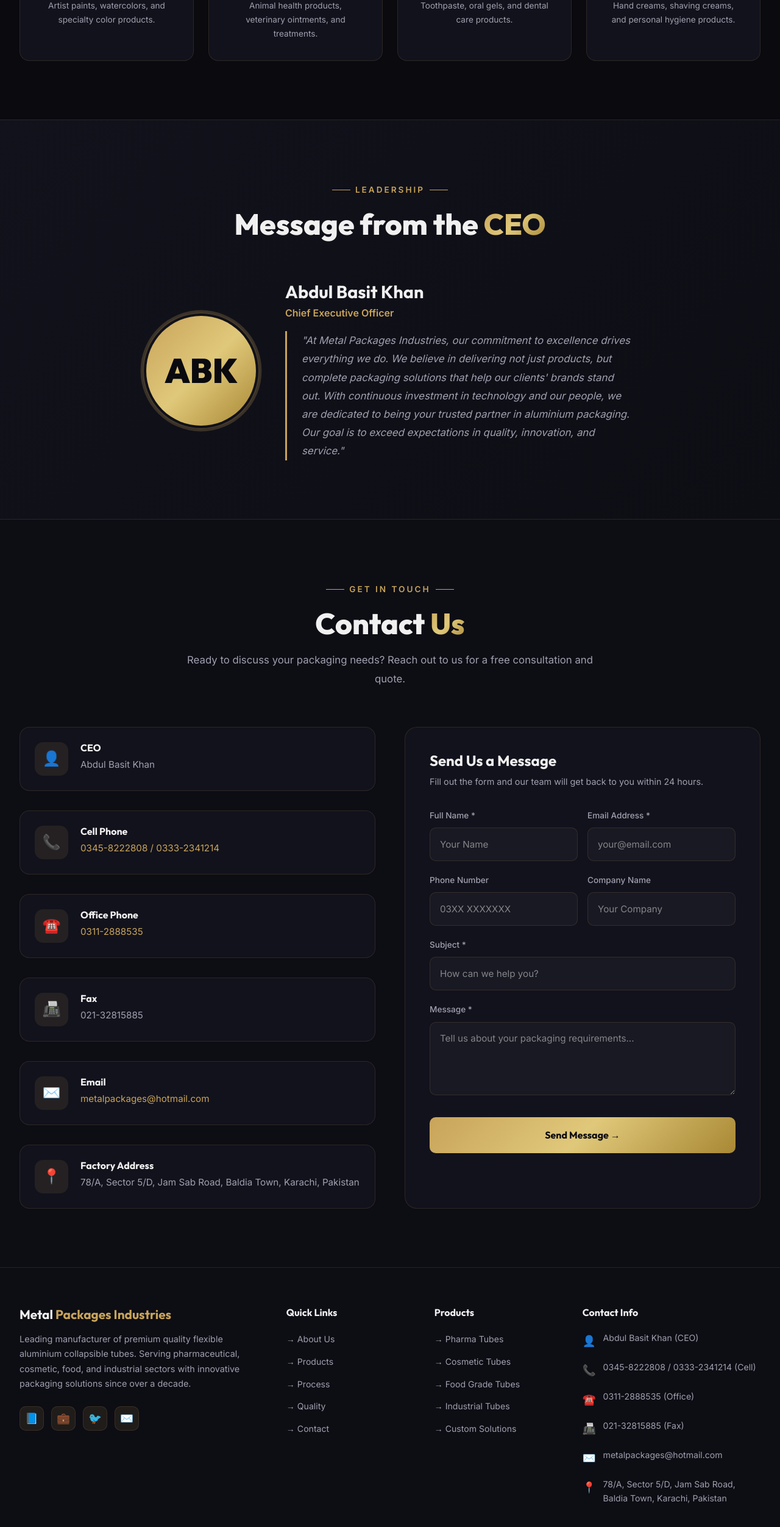
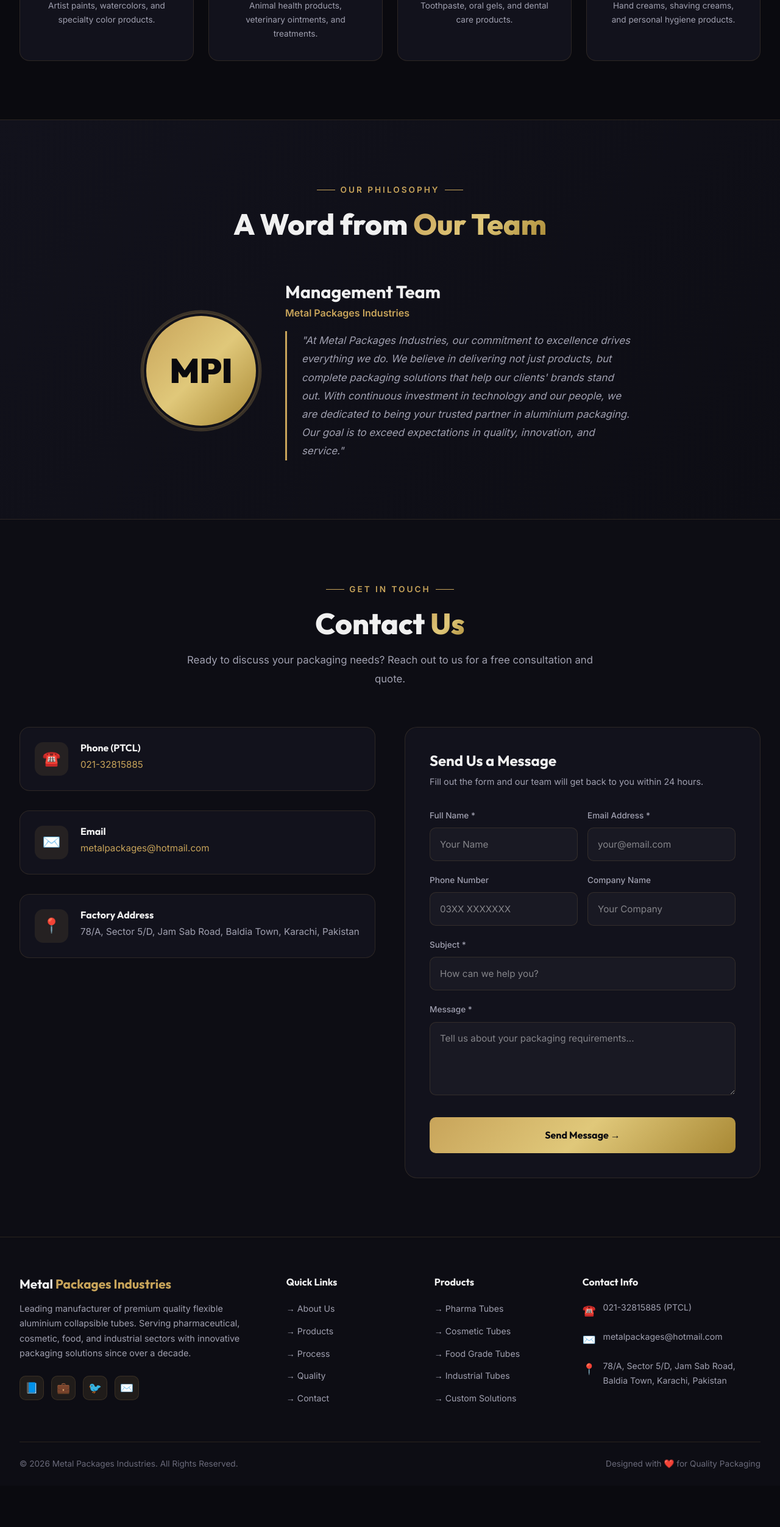
Before and after one commit to samiigal825-dot/metal-packages-website, a Next.js app: page / in a window 1280 px wide. Shown: the part 8318-10822 px from the top of the page at 61% size. After the commit the page ends 10754 px from the top, so only its background shows below. Built offline with nearby package versions, Linux system fonts and the light colour scheme.

Commit message:
Privacy update: remove personal name, keep only PTCL number, change CEO to Team

```diff
--- a/src/app/page.tsx
+++ b/src/app/page.tsx
@@ -417,17 +417,17 @@
         </div>
       </section>
 
-      {/* ===== CEO ===== */}
+      {/* ===== TEAM MESSAGE ===== */}
       <section className="section ceo-section">
         <div className="container">
           <div className="section-header observe" style={{ opacity: 0 }}>
-            <div className="section-label">Leadership</div>
+            <div className="section-label">Our Philosophy</div>
             <h2 className="section-title">
-              Message from the <span className="highlight">CEO</span>
+              A Word from <span className="highlight">Our Team</span>
             </h2>
           </div>
           <div className="ceo-grid observe" style={{ opacity: 0 }}>
-            <div className="ceo-avatar">ABK</div>
+            <div className="ceo-avatar">MPI</div>
             <div className="ceo-content">
               <h3>{siteConfig.company.ceo}</h3>
               <div className="ceo-title">{siteConfig.company.ceoTitle}</div>
@@ -458,31 +458,10 @@
           <div className="contact-grid">
             <div className="contact-info observe" style={{ opacity: 0 }}>
               <div className="contact-card">
-                <div className="contact-icon">👤</div>
-                <div>
-                  <h3>CEO</h3>
-                  <p>{siteConfig.company.ceo}</p>
-                </div>
-              </div>
-              <div className="contact-card">
-                <div className="contact-icon">📞</div>
-                <div>
-                  <h3>Cell Phone</h3>
-                  <p><a href={`tel:${siteConfig.company.phone.replace(/[^0-9+]/g, '')}`}>{siteConfig.company.phone}</a></p>
-                </div>
-              </div>
-              <div className="contact-card">
                 <div className="contact-icon">☎️</div>
                 <div>
-                  <h3>Office Phone</h3>
-                  <p><a href={`tel:${siteConfig.company.officePhone.replace(/[^0-9+]/g, '')}`}>{siteConfig.company.officePhone}</a></p>
-                </div>
-              </div>
-              <div className="contact-card">
-                <div className="contact-icon">📠</div>
-                <div>
-                  <h3>Fax</h3>
-                  <p>{siteConfig.company.fax}</p>
+                  <h3>Phone (PTCL)</h3>
+                  <p><a href={`tel:${siteConfig.company.fax.replace(/[^0-9+]/g, '')}`}>{siteConfig.company.fax}</a></p>
                 </div>
               </div>
               <div className="contact-card">
@@ -620,20 +599,8 @@
             <div className="footer-links">
               <h4>Contact Info</h4>
               <div className="footer-contact-item">
-                <span>👤</span>
-                <p>{siteConfig.company.ceo} (CEO)</p>
-              </div>
-              <div className="footer-contact-item">
-                <span>📞</span>
-                <p><a href={`tel:${siteConfig.company.phone.replace(/[^0-9+]/g, '')}`}>{siteConfig.company.phone}</a> (Cell)</p>
-              </div>
-              <div className="footer-contact-item">
                 <span>☎️</span>
-                <p><a href={`tel:${siteConfig.company.officePhone.replace(/[^0-9+]/g, '')}`}>{siteConfig.company.officePhone}</a> (Office)</p>
-              </div>
-              <div className="footer-contact-item">
-                <span>📠</span>
-                <p>{siteConfig.company.fax} (Fax)</p>
+                <p><a href={`tel:${siteConfig.company.fax.replace(/[^0-9+]/g, '')}`}>{siteConfig.company.fax}</a> (PTCL)</p>
               </div>
               <div className="footer-contact-item">
                 <span>✉️</span>
--- a/src/data/siteConfig.ts
+++ b/src/data/siteConfig.ts
@@ -3,11 +3,11 @@
     name: "Metal Packages Industries",
     shortName: "Metal Packages",
     tagline: "Smart Packaging. Superior Protection.",
-    ceo: "Abdul Basit Khan",
-    ceoTitle: "Chief Executive Officer",
+    ceo: "Management Team",
+    ceoTitle: "Metal Packages Industries",
     address: "78/A, Sector 5/D, Jam Sab Road, Baldia Town, Karachi, Pakistan",
-    phone: "0345-8222808 / 0333-2341214",
-    officePhone: "0311-2888535",
+    phone: "021-32815885",
+    officePhone: "021-32815885",
     fax: "021-32815885",
     email: "metalpackages@hotmail.com",
     businessHours: "Monday - Saturday: 9:00 AM - 6:00 PM\nSunday: Closed",
```
